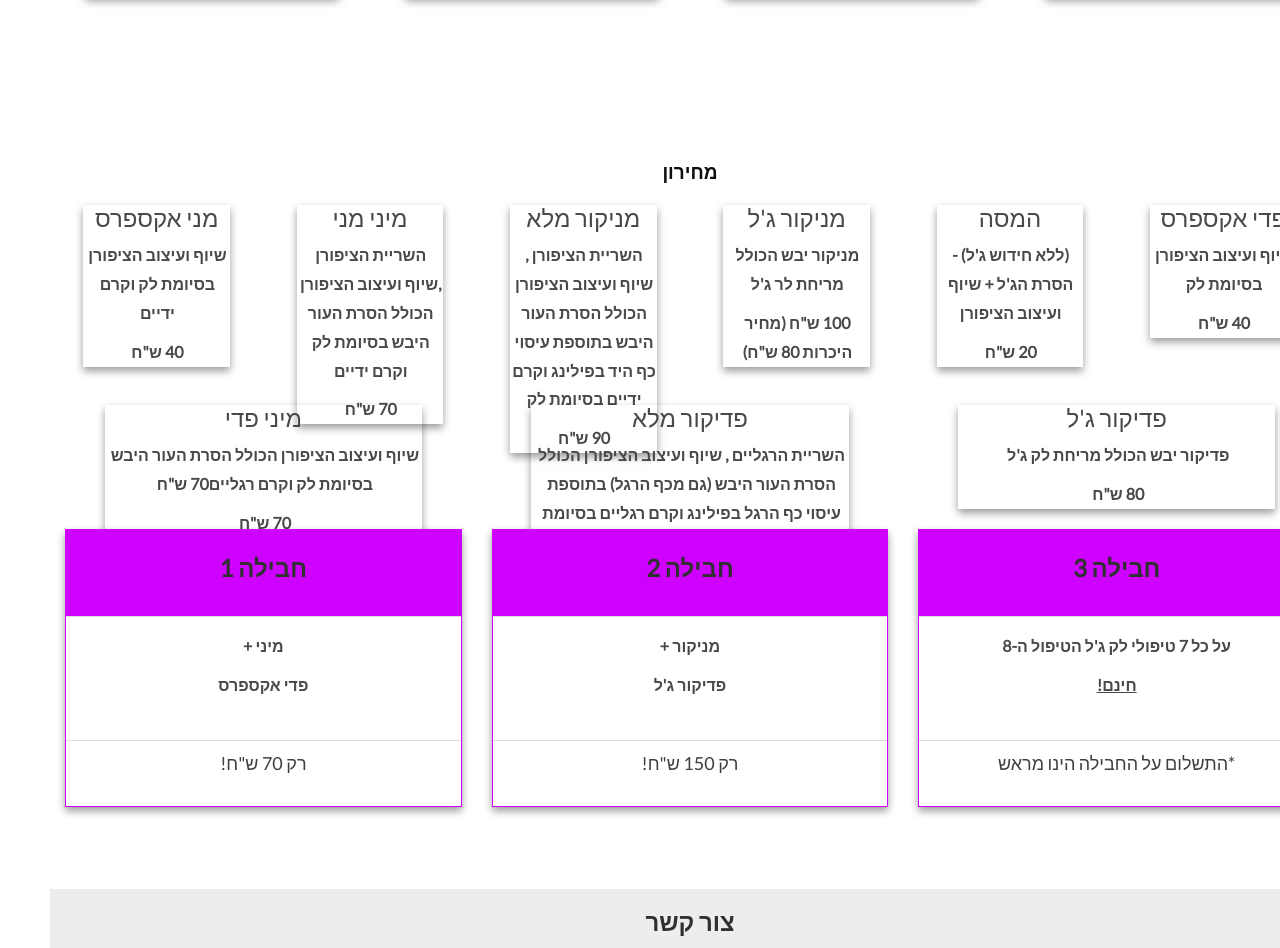
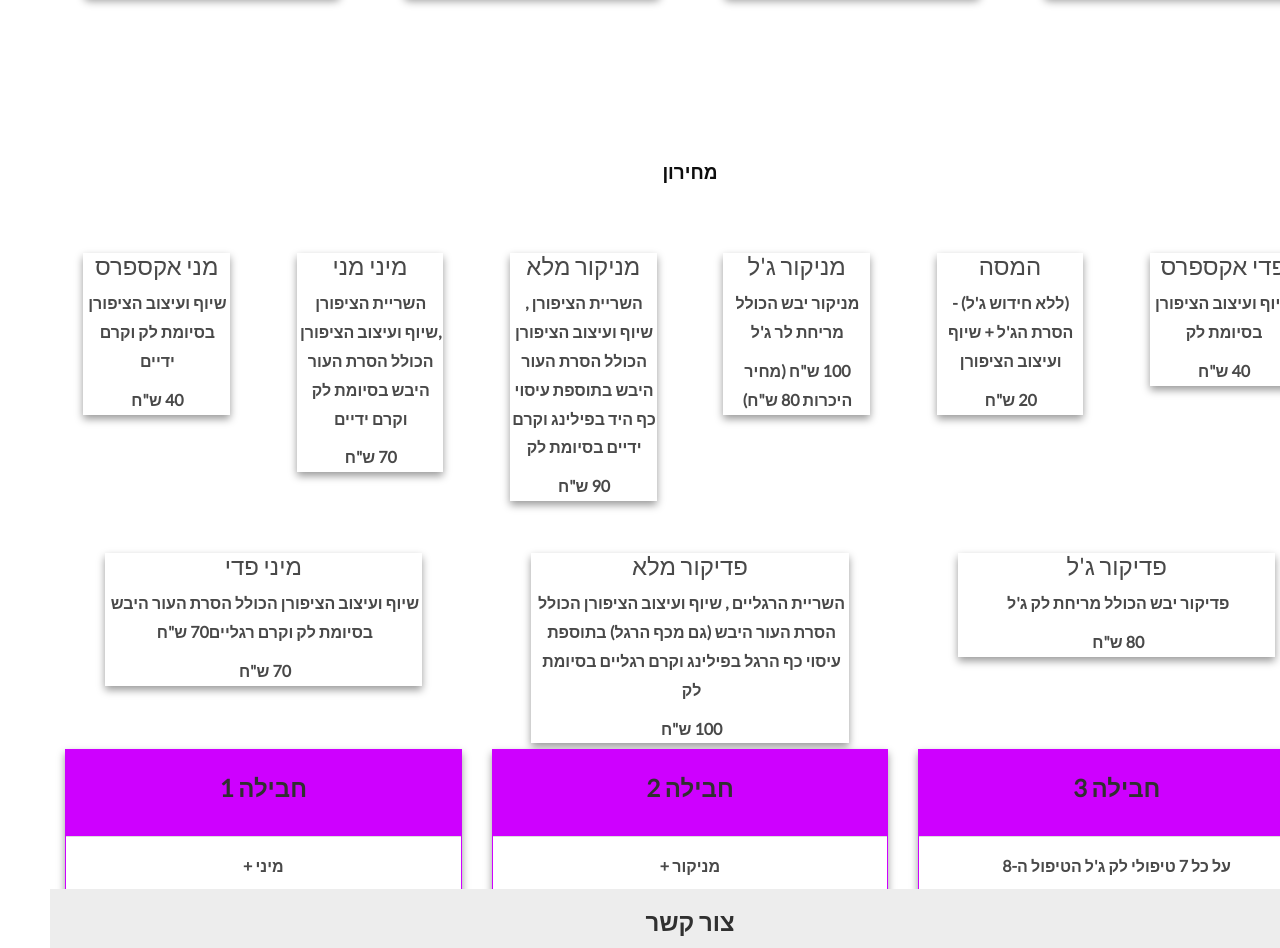
Before and after one commit to IdanM75/IdanM75.github.io, a plain HTML site: page index.html in a window 1280 px wide. Shown: the part 2311-3259 px from the top of the page. Drawn offline with nearby package versions, Linux system fonts and the light colour scheme; some packages are replaced by stand-ins of ours.

Commit message:
final fix

```diff
--- a/index.html
+++ b/index.html
@@ -425,7 +425,7 @@
 </div>
 
 <!-- Container (Pricing Section) -->
-<div id="pricing" class="container-fluid" style="position: absolute; height: 100%; width: 100%; top: calc(100% *3); left: 0%;">
+<div id="pricing" class="container-fluid" style="position: absolute; height: 1200px; width: 100%; top: calc(100% *3); left: 0%;">
     <div class="text-center">
         <h4><b>מחירון</b></h4>
     </div>
```
